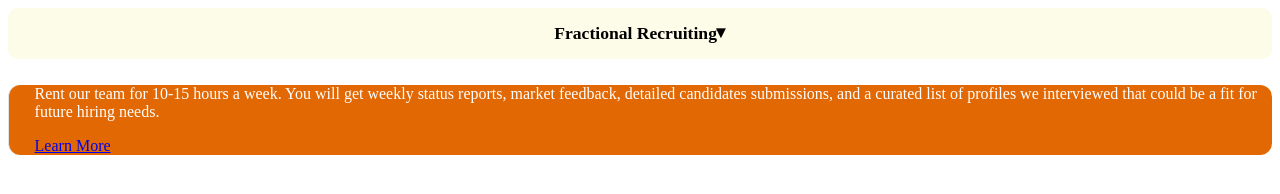
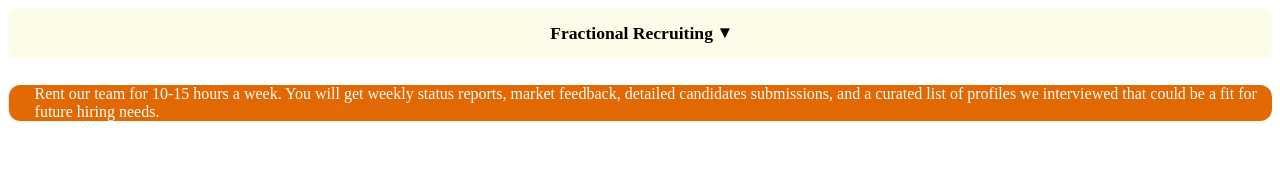
Before and after one commit to CodyConck/squarespace-stuff, a plain HTML site: page index.html in a window 1280 px wide. Both pictures are taken after a click on the element "Fractional Recruiting". Drawn offline with nearby package versions, Linux system fonts and the light colour scheme.

Commit message:
added margin to give arrow some space

```diff
--- a/index.html
+++ b/index.html
@@ -17,7 +17,6 @@
           curated list of profiles we interviewed that could be a fit for future
           hiring needs.
         </p>
-        <a href="https://www.harmonysolutions.io/contact-us">Learn More</a>
       </div>
     </div>
   </body>
--- a/style.css
+++ b/style.css
@@ -41,6 +41,7 @@
 .down .arrow::after {
   display: inline-block;
   transform: rotate(90deg);
+  margin-left: 8px;
 }
 
 /* .arrow::after {
```
